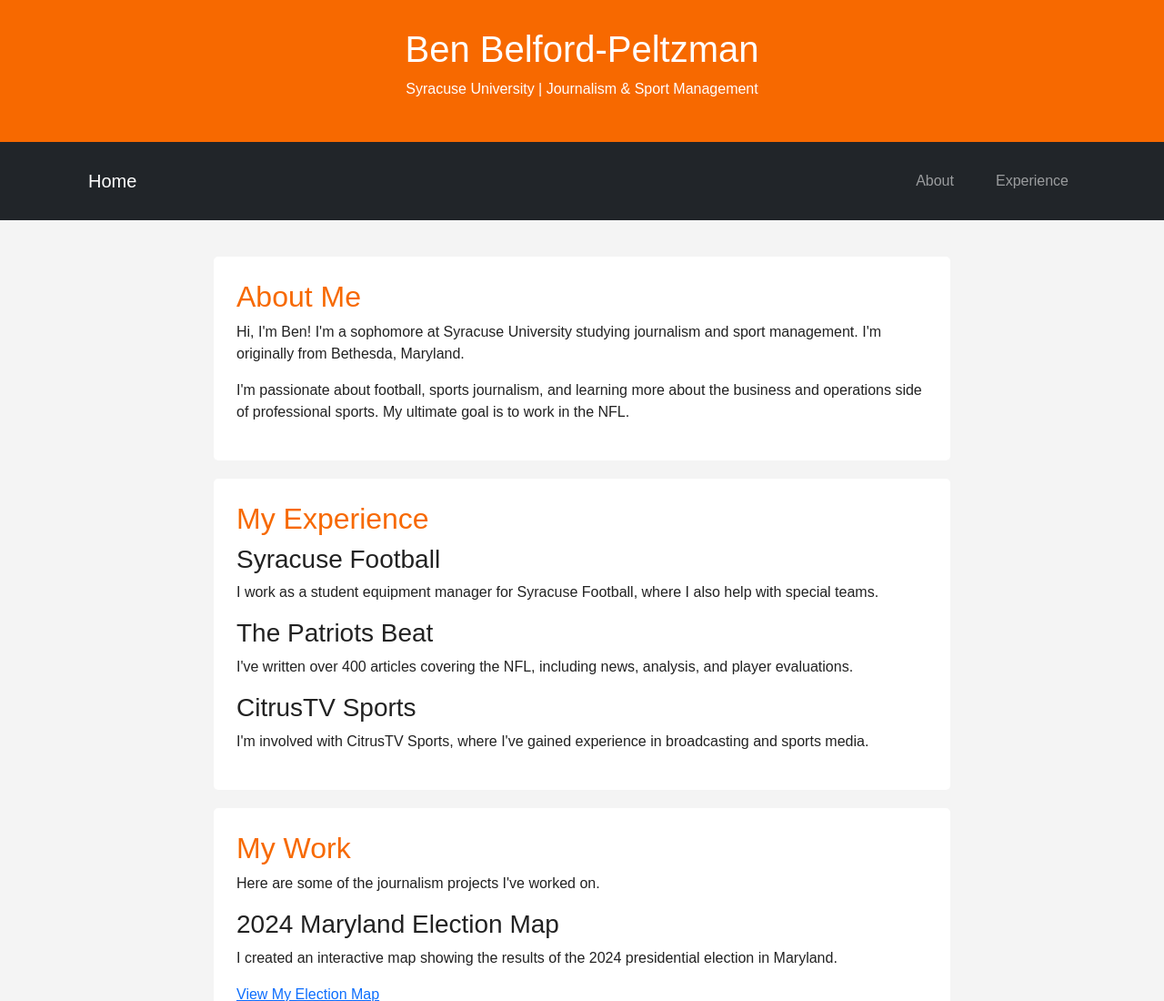
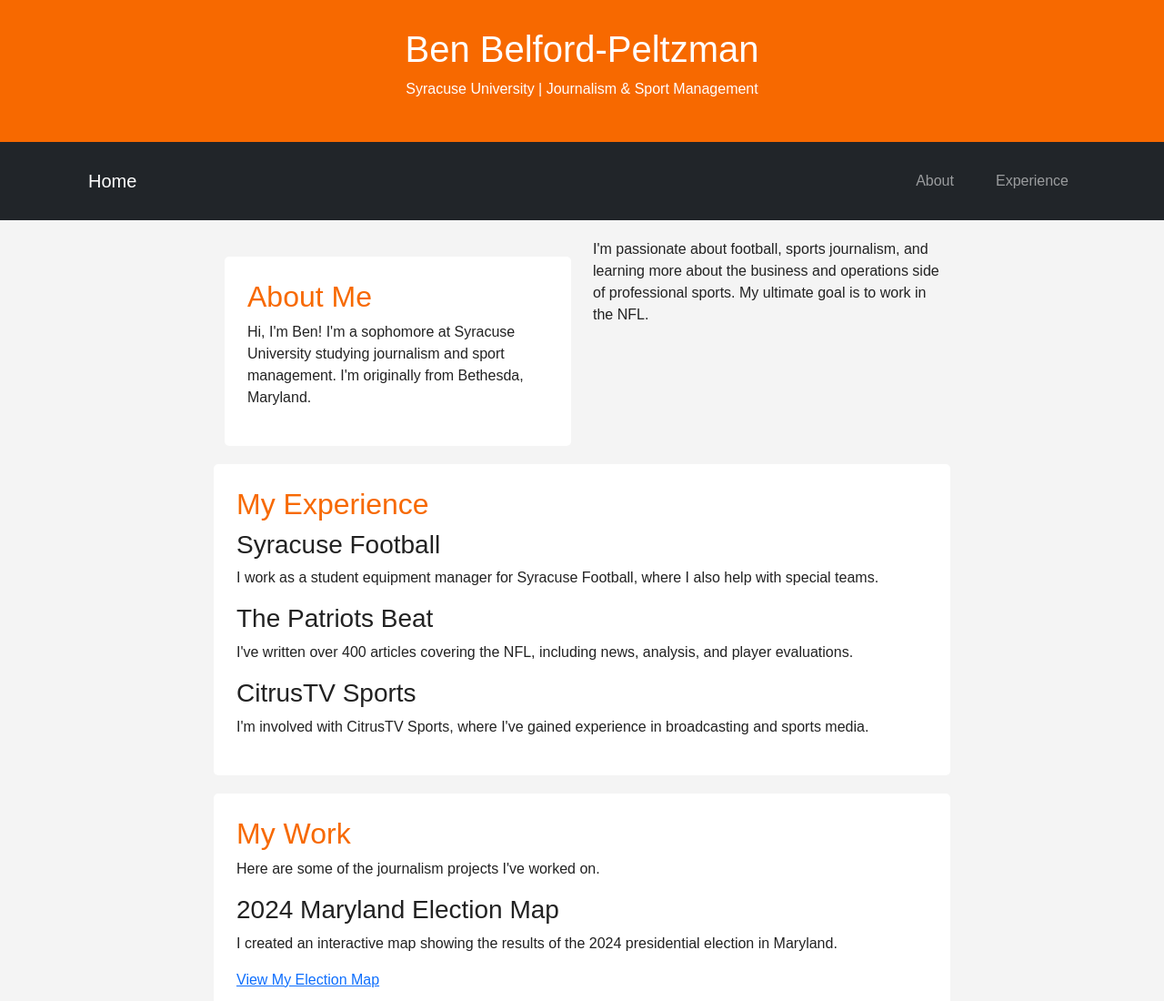
Before and after one commit to BBP34/jnl221-website, a plain HTML site: page index.html in a window 1280 px wide. Shown: the top 1100 px of the page at 91% size. Drawn offline with nearby package versions, Linux system fonts and the light colour scheme.

Commit message:
Add padding to main section in index.html
Added padding to the main section for better layout.

```diff
--- a/index.html
+++ b/index.html
@@ -80,8 +80,9 @@
         </div>
     </div>
 </nav>
-    <main>
-
+<main style="padding-left: 20px; padding-right: 20px;"><div class="container">
+    <div class="row">
+        <div class="col-md-6">
         <section id="about">
             <h2>About Me</h2>
             <p>
@@ -89,7 +90,8 @@
                 University studying journalism and sport management.
                 I'm originally from Bethesda, Maryland.
             </p>
-
+</div>
+        <div class="col-md-6">
             <p>
                 I'm passionate about football, sports journalism,
                 and learning more about the business and
@@ -97,7 +99,9 @@
                 My ultimate goal is to work in the NFL.
             </p>
         </section>
-
+</div>
+    </div>
+</div>
         <section id="experience">
             <h2>My Experience</h2>
 
```
